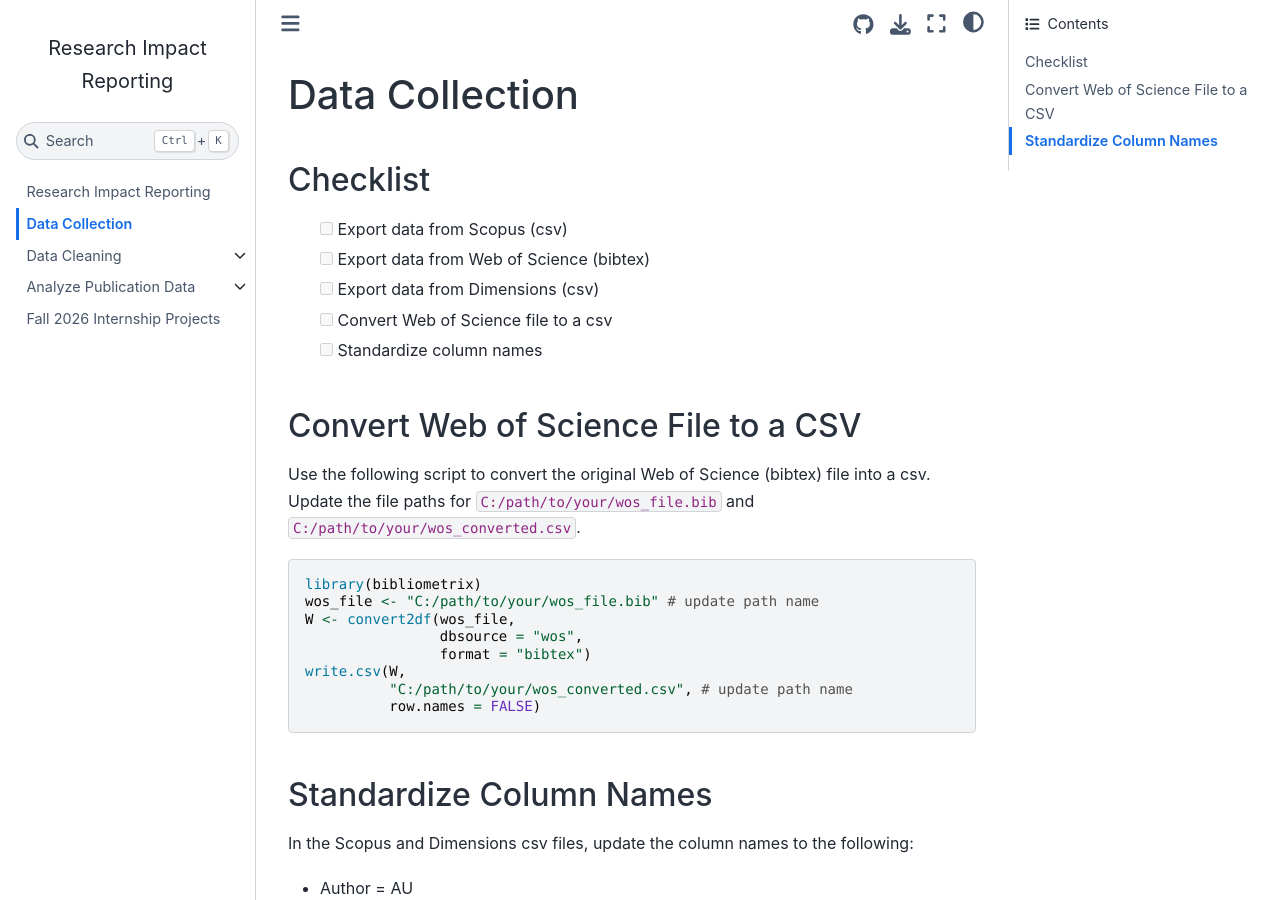
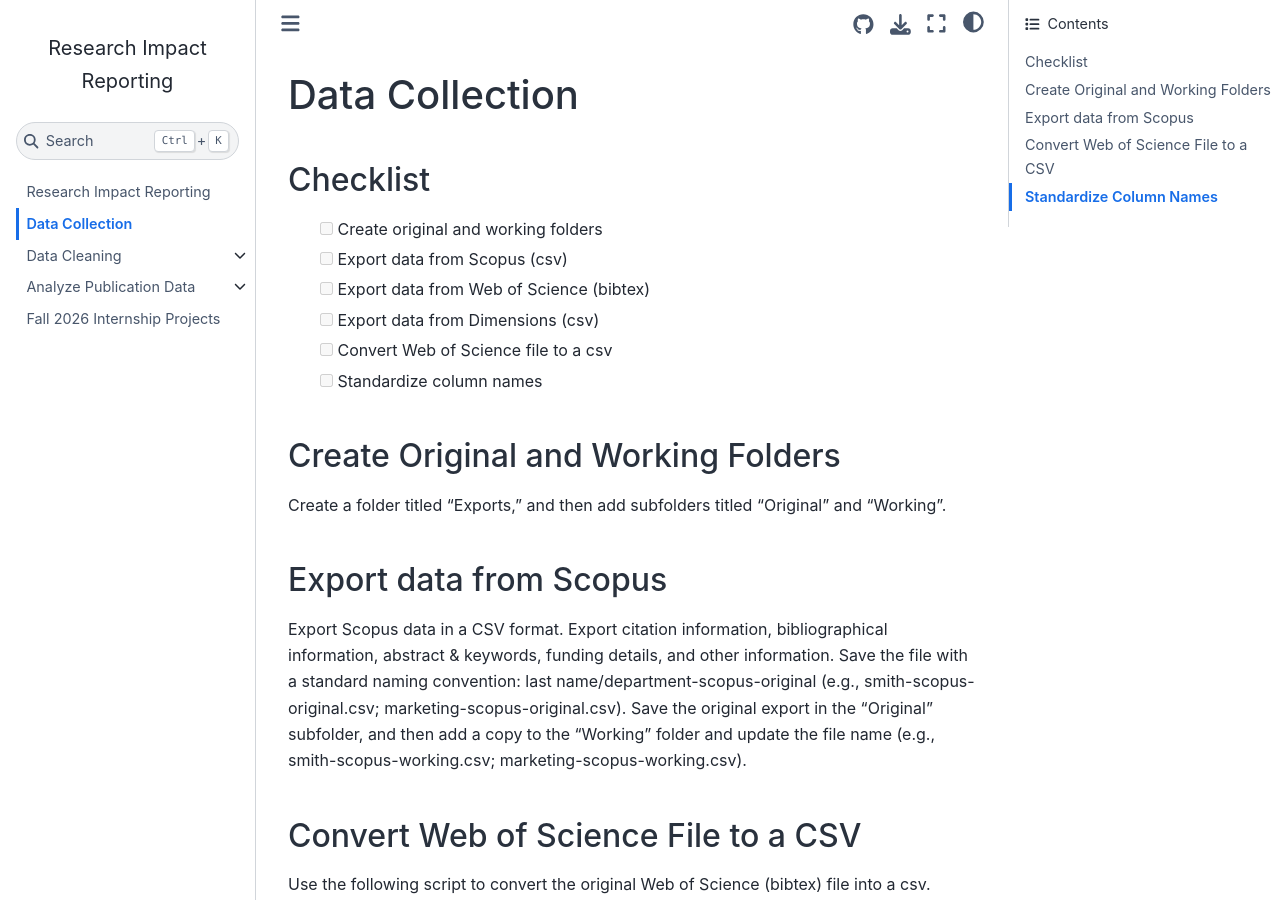
Before and after one commit to vvlooking/research-impact, a Jupyter Book: the page built from website/data-collection.md, in a window 1280 px wide and 900 px high. Built offline with Jupyter Book 1.0.4 settings and Sphinx 7.4.7 and the Sphinx Book theme 1.1.4, drawn with Linux system fonts in a browser that asks for light colours.

Commit message:
Update data-collection.md

```diff
--- a/website/data-collection.md
+++ b/website/data-collection.md
@@ -2,11 +2,18 @@
 
 ## Checklist
 
+- [ ] Create original and working folders
 - [ ] Export data from Scopus (csv)
 - [ ] Export data from Web of Science (bibtex)
 - [ ] Export data from Dimensions (csv)
 - [ ] Convert Web of Science file to a csv
 - [ ] Standardize column names
+
+## Create Original and Working Folders
+Create a folder titled "Exports," and then add subfolders titled "Original" and "Working".
+
+## Export data from Scopus
+Export Scopus data in a CSV format. Export citation information, bibliographical information, abstract & keywords, funding details, and other information. Save the file with a standard naming convention: last name/department-scopus-original (e.g., smith-scopus-original.csv; marketing-scopus-original.csv). Save the original export in the "Original" subfolder, and then add a copy to the "Working" folder and update the file name (e.g., smith-scopus-working.csv; marketing-scopus-working.csv).
 
 ## Convert Web of Science File to a CSV
 Use the following script to convert the original Web of Science (bibtex) file into a csv. Update the file paths for `C:/path/to/your/wos_file.bib` and `C:/path/to/your/wos_converted.csv`.
```
